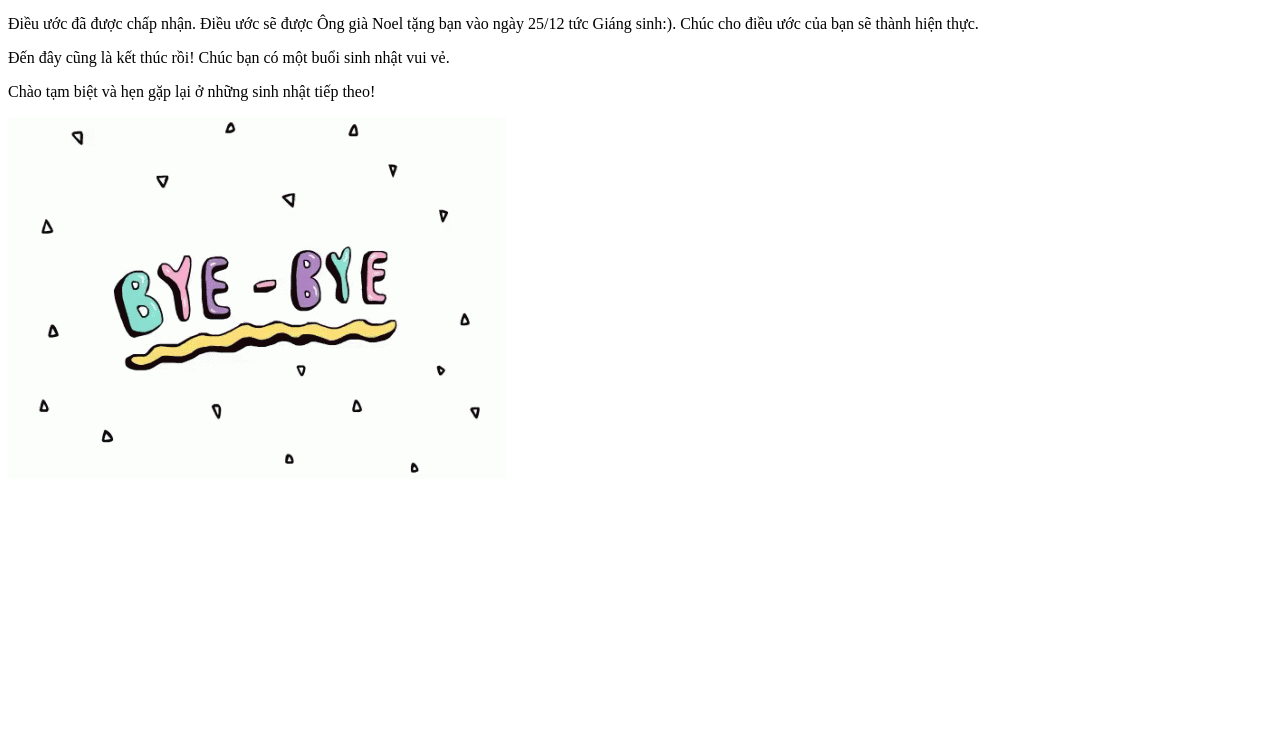
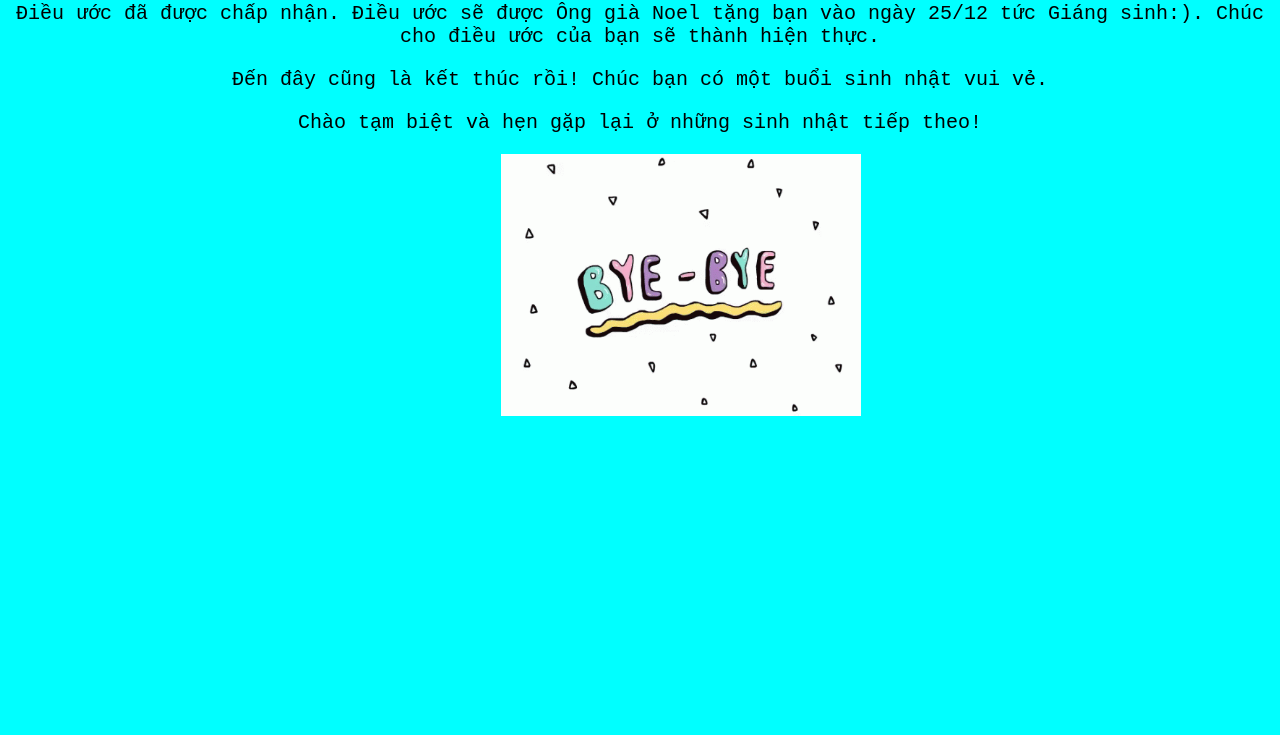
Before and after one commit to tienduc28/happybirthday, a plain HTML site: page finish.html in a window 1280 px wide. Shown: the part 65-800 px from the top of the page. Drawn offline with Linux system fonts and the light colour scheme; the site is published under a folder, as on GitHub Pages, so addresses that start at the root find nothing.

Commit message:
Update finish.html

```diff
--- a/finish.html
+++ b/finish.html
@@ -4,8 +4,8 @@
   <meta charset="UTF-8">
   <meta http-equiv="X-UA-Compatible" content="IE=edge">
   <meta name="viewport" content="width=device-width, initial-scale=1.0">
-  <link rel="stylesheet" href="/assets/css/ket.css">
-  <link rel="shortcut icon" href="./assets/img/birthday.jpg" type="image/x-icon">
+  <link rel="stylesheet" href="assets/css/ket.css">
+  <link rel="shortcut icon" href="assets/img/birthday.jpg" type="image/x-icon">
   <title>Finish</title>
 </head>
 <body>
```
